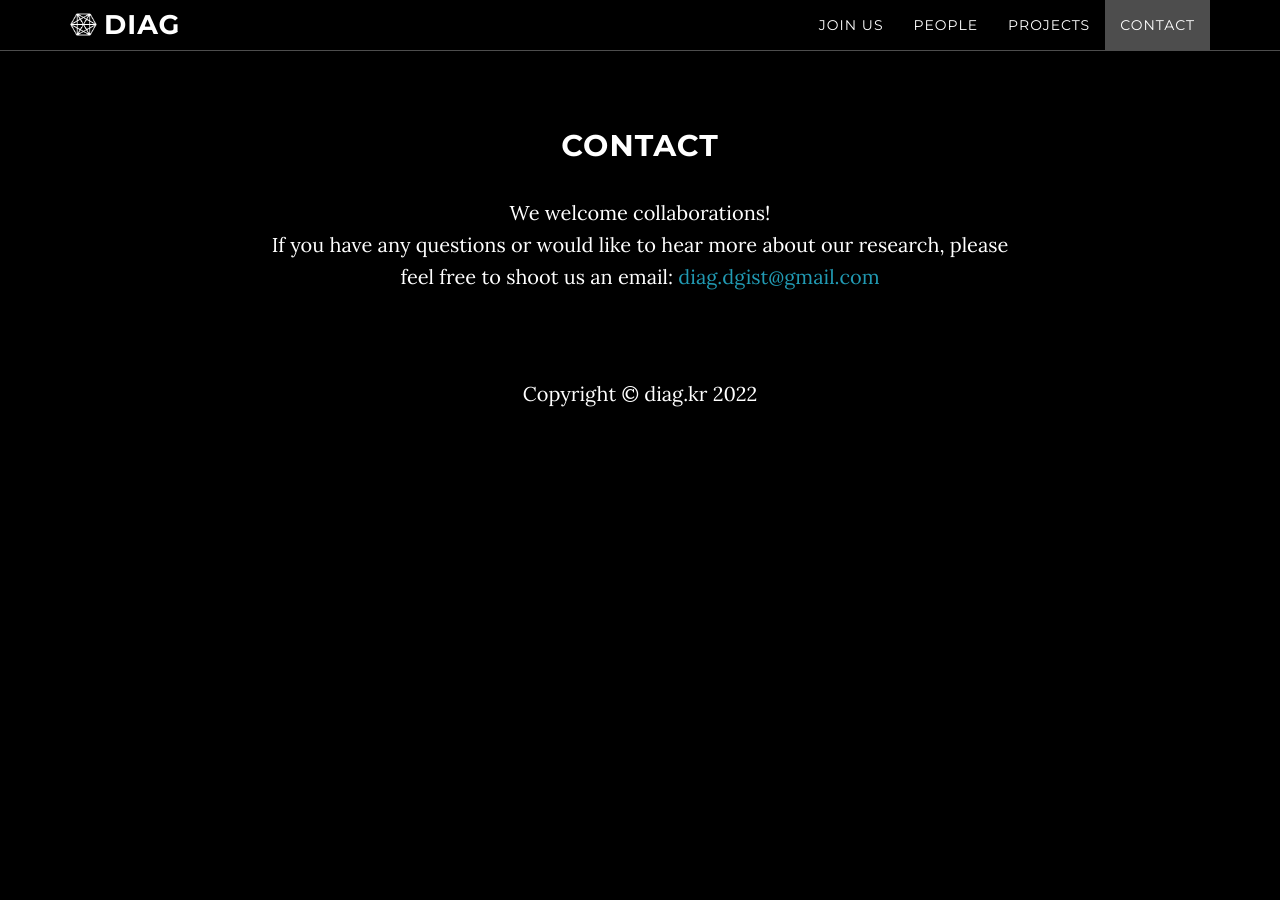
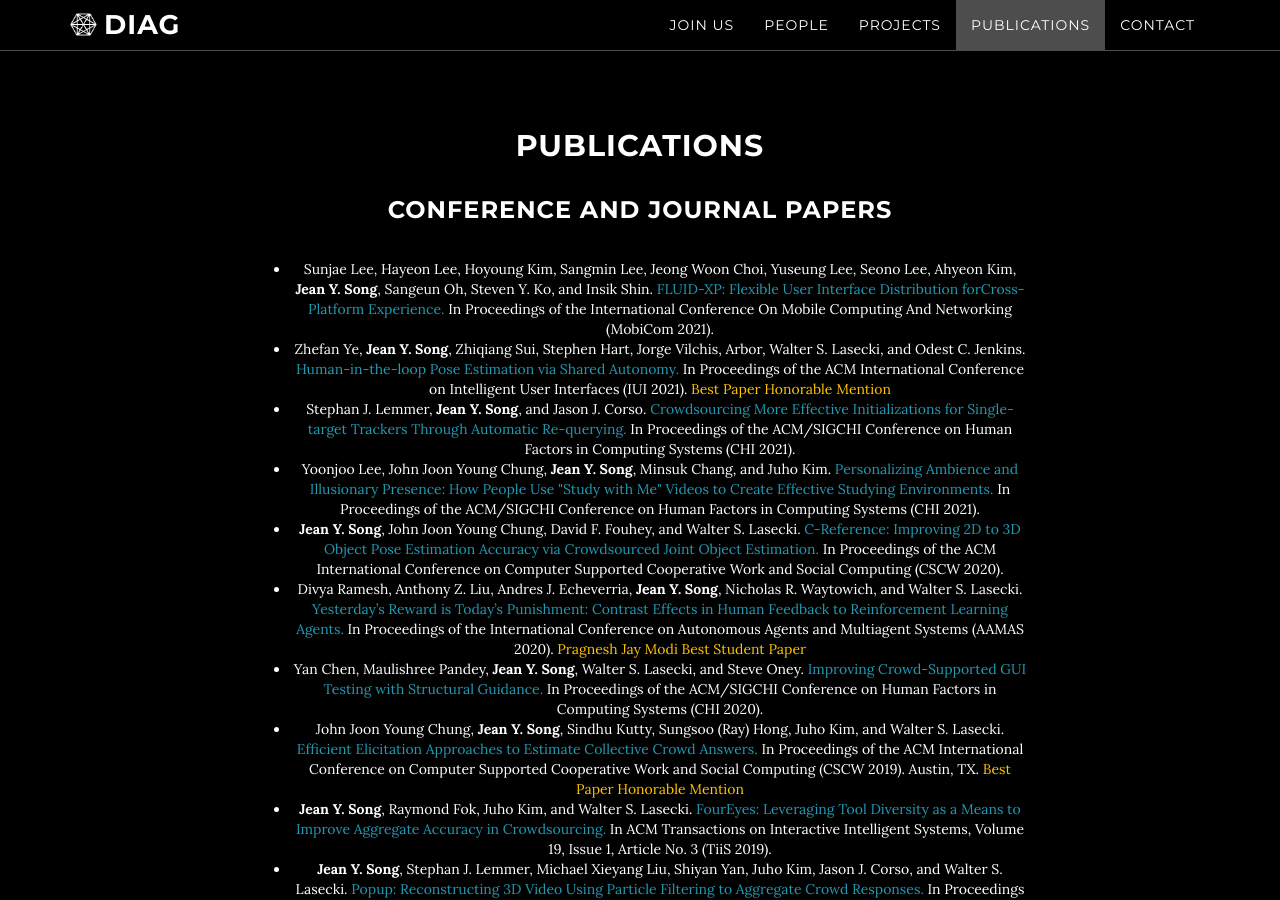
Before and after one commit to raflereak/diag-dgist.github.io, a Jekyll site: the page built from index.html, in a window 1280 px wide and 900 px high, scrolled down 3922 px. Built offline with Jekyll 4.4.1, drawn with Linux system fonts in a browser that asks for light colours; before the commit the page ends 4362 px from its top, so only the background shows below that; some of the changed text lies outside the part shown.

Commit message:
added publication section

```diff
--- a/_includes/nav.html
+++ b/_includes/nav.html
@@ -29,6 +29,9 @@
                         <a class="page-scroll" href="#projects">Projects</a>
                     </li>
                     <li>
+                        <a class="page-scroll" href="#publications">Publications</a>
+                    </li>
+                    <li>
                         <a class="page-scroll" href="#contact">Contact</a>
                     </li>
                 </ul>
--- /dev/null
+++ b/_includes/publications.html
@@ -0,0 +1,122 @@
+    <!-- Publications Section -->
+    <section id="publications" class="container content-section text-center">
+        <div class="row">
+            <div class="col-lg-8 col-lg-offset-2">
+                <h2>Publications</h2>
+
+                <h3><strong>Conference and Journal Papers</strong></h3>
+                <div class="row">
+                  <ul>
+                    <li>
+                      Sunjae Lee, Hayeon Lee, Hoyoung Kim, Sangmin Lee, Jeong Woon Choi, Yuseung Lee, Seono Lee, Ahyeon Kim, <b>Jean Y. Song</b>, Sangeun Oh, Steven Y. Ko, and Insik Shin.
+                      <a href="/publications/mobicom21-fluid-xp.pdf">FLUID-XP: Flexible User Interface Distribution forCross-Platform Experience.
+                      </a>
+                      In Proceedings of the International Conference On Mobile Computing And Networking (MobiCom 2021).
+                    </li>
+                    <li>
+                      Zhefan Ye, <b>Jean Y. Song</b>, Zhiqiang Sui, Stephen Hart, Jorge Vilchis, Arbor, Walter S. Lasecki, and Odest C. Jenkins.
+                      <a href="/publications/IUI2021_human-in-the-loop.pdf">Human-in-the-loop Pose Estimation via Shared Autonomy.
+                      </a>
+                      In Proceedings of the ACM International Conference on Intelligent User Interfaces (IUI 2021).
+                      <font color="#FFC300">Best Paper Honorable Mention</font>
+                    </li>
+                    <li>
+                      Stephan J. Lemmer, <b>Jean Y. Song</b>, and Jason J. Corso.
+                      <a href="/publications/CHI2021_VOT.pdf">Crowdsourcing More Effective Initializations for Single-target Trackers Through Automatic Re-querying.
+                      </a>
+                      In Proceedings of the ACM/SIGCHI Conference on Human Factors in Computing Systems (CHI 2021).
+                    </li>
+                    <li>
+                      Yoonjoo Lee, John Joon Young Chung, <b>Jean Y. Song</b>, Minsuk Chang, and Juho Kim.
+                      <a href="/publications/CHI2021_SWM.pdf">Personalizing Ambience and Illusionary Presence: How People Use "Study with Me" Videos to Create Effective Studying Environments.
+                      </a>
+                      In Proceedings of the ACM/SIGCHI Conference on Human Factors in Computing Systems (CHI 2021).
+                    </li>
+                    <li>
+                      <b>Jean Y. Song</b>, John Joon Young Chung, David F. Fouhey, and Walter S. Lasecki.
+                      <a href="/publications/CReference_CSCW2020.pdf">C-Reference: Improving 2D to 3D Object Pose Estimation Accuracy via Crowdsourced Joint Object Estimation.
+                      </a>
+                      In Proceedings of the ACM International Conference on Computer Supported Cooperative Work and Social Computing (CSCW 2020).
+                    </li>
+                    <li>
+                      Divya Ramesh, Anthony Z. Liu, Andres J. Echeverria, <b>Jean Y. Song</b>, Nicholas R. Waytowich, and Walter S. Lasecki.
+                      <a href="/publications/contrast_effect_AAMAS2020.pdf">Yesterday’s Reward is Today’s Punishment: Contrast Effects in Human Feedback to Reinforcement Learning Agents.
+                      </a>
+                      In Proceedings of the International Conference on Autonomous Agents and Multiagent Systems (AAMAS 2020).
+                      <font color="#FFC300">Pragnesh Jay Modi Best Student Paper</font>
+                    </li>
+                    <li>
+                      Yan Chen, Maulishree Pandey, <b>Jean Y. Song</b>, Walter S. Lasecki, and Steve Oney.
+                      <a href="/publications/GUITesting_CHI2020.pdf">Improving Crowd-Supported GUI Testing with Structural Guidance.
+                      </a>
+                      In Proceedings of the ACM/SIGCHI Conference on Human Factors in Computing Systems (CHI 2020).
+                    </li>
+                    <li>John Joon Young Chung, <b>Jean Y. Song</b>, Sindhu Kutty, Sungsoo (Ray) Hong, Juho Kim, and Walter S. Lasecki.
+                      <a href="/publications/ManyThoughts_CSCW2019.pdf">Efficient Elicitation Approaches to Estimate Collective Crowd Answers.
+                      </a>
+                      In Proceedings of the ACM International Conference on Computer Supported Cooperative Work and Social Computing (CSCW 2019).
+                      Austin, TX. <font color="#FFC300">Best Paper Honorable Mention</font>
+                    </li>
+                    <li><b>Jean Y. Song</b>, Raymond Fok, Juho Kim, and Walter S. Lasecki.
+                      <a href="https://doi.org/10.1145/3237188">FourEyes:
+                        Leveraging Tool Diversity as a Means to Improve Aggregate Accuracy in Crowdsourcing.
+                      </a>
+                      In ACM Transactions on Interactive Intelligent Systems, Volume 19, Issue 1, Article No. 3 (TiiS 2019).
+                    </li>
+                    <li><b>Jean Y. Song</b>, Stephan J. Lemmer, Michael Xieyang Liu, Shiyan Yan, Juho Kim, Jason J. Corso, and Walter S. Lasecki.
+                      <a href="/publications/popup_IUI2019.pdf">Popup:
+                        Reconstructing 3D Video Using Particle Filtering to Aggregate Crowd Responses.
+                      </a>
+                      In Proceedings of the ACM International Conference on Intelligent User Interfaces (IUI 2019).
+                      Los Angeles, CA. <!--[25% Acceptance Rate]-->
+                    <li> <b>Jean Y. Song</b>, Raymond Fok, Alan Lundgard, Fan Yang, Juho Kim, and Walter S. Lasecki.
+                      <a href="/publications/IUI2018_FourEyes.pdf">Two Tools are Better Than One:
+                        Tool Diversity as a Means of Improving Aggregate Crowd Performance.
+                      </a>
+                      In Proceedings of the ACM International Conference on Intelligent User Interfaces (IUI 2018).
+                      Tokyo, Japan. <!--[23% Acceptance Rate]--><font color="#FFC300">Best Student Paper Honorable Mention</font>
+                    </li>
+                  </ul>
+                </div>
+                <h3><strong>Posters, Demos, and Workshop Papers</strong></h3>
+                <div class="row">
+                  <ul>
+                    <li>Andrew M. Vernier, <b>Jean Y. Song</b>, Edward Sun, Allison Kench, and Walter S. Lasecki.
+                      <a href="/publications/corsica_UIST2019-poster.pdf">Towards Universal Evaluation of Image Annotation Interfaces.
+                      </a>
+                      In Proceedings of the ACM Symposium on User Interface Software and Technology (UIST 2019).
+                      New Orleans, LA.
+                    </li>
+                    <li> <b>Jean Y. Song</b>, Raymond Fok, Fan Yang, Kyle Wang, Alan Lundgard, and Walter S. Lasecki.
+                      <a href="/publications/GroupSight2017_ToolDiversity.pdf">Tool Diversity
+                        as a Means of Improving Aggregate Crowd Performance on Image Segmentation Tasks.
+                      </a>
+                      In HCOMP Workshop on Human Computation for Image and Video Analysis (HCOMP GroupSight 2017).
+                      Quebec City, Quebec. 2017.
+                    </li>
+                    <li> Sai R. Gouravajhala, <b>Jean Y. Song</b>, Jinyeong Yim, Raymond Fok, Yanda Huang, Fan Yang, Kyle Wang, Yilei An, and Walter S. Lasecki.
+                      <a href="/publications/eureca_ci2017.pdf">Towards Hybrid Intelligence for Robotics.
+                      </a>
+                      In Collective Intelligence Conference (CI 2017). New York, NY.
+                    </li>
+                    <li> <b>Jean Y. Song</b> and Charles R. Meyer.
+                      <a href="/publications/Jean_SPIE_Poster.pdf">
+                        2D-3D Image Registration using Thin-Plate Spline and Volume Rendering.
+                      </a>
+                      SPIE Medical Imaging 2015.
+                      Orlando, FL.
+                    </li>
+                    <li> <b>Jean Y. Song</b>, Jeffrey A. Fessler, and Charles R. Meyer.
+                      <a href="/publications/Jean_CR_final.pdf">
+                        Adaptive Filtering on Conditional Mutual Information for Intermodal Non-Rigid Image Registration.
+                      </a>
+                      IEEE Nuclear Science Symposium and Medical Imaging Conference (NSS/MIC 2014).
+                      Seattle, WA.
+                    </li>
+                  </ul>
+                </div>
+
+
+            </div>
+        </div>
+    </section>
--- a/_layouts/default.html
+++ b/_layouts/default.html
@@ -7,6 +7,7 @@
     {% include joinus.html %}
     {% include people.html %}
     {% include projects.html %}
+    {% include publications.html %}
     {% include contact.html %}
     {% include footer.html %}
     {% include js.html %}
```
Also changed, not shown: _includes/people.html (+5 -5 lines).
